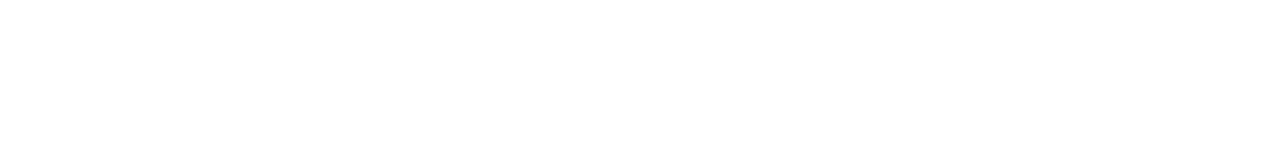
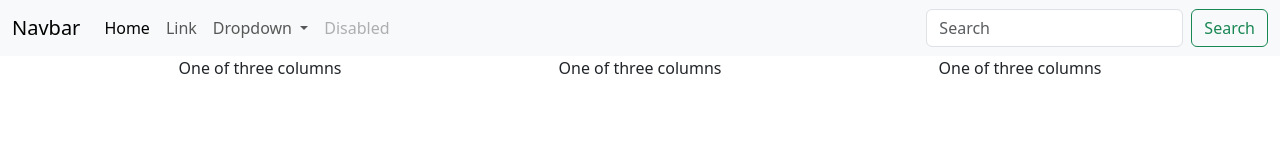
Before and after one commit to Partypanda5/Bootstrap-Project, a plain HTML site: page index.html in a window 1280 px wide. Drawn offline with nearby package versions, Linux system fonts and the light colour scheme.

Commit message:
Did some things

```diff
--- a/index.html
+++ b/index.html
@@ -9,7 +9,57 @@
 </head>
 <body>
 
+    <nav class="navbar navbar-expand-lg bg-body-tertiary">
+        <div class="container-fluid">
+          <a class="navbar-brand" href="#">Navbar</a>
+          <button class="navbar-toggler" type="button" data-bs-toggle="collapse" data-bs-target="#navbarSupportedContent" aria-controls="navbarSupportedContent" aria-expanded="false" aria-label="Toggle navigation">
+            <span class="navbar-toggler-icon"></span>
+          </button>
+          <div class="collapse navbar-collapse" id="navbarSupportedContent">
+            <ul class="navbar-nav me-auto mb-2 mb-lg-0">
+              <li class="nav-item">
+                <a class="nav-link active" aria-current="page" href="HTML/about.html">Home</a>
+              </li>
+              <li class="nav-item">
+                <a class="nav-link" href="#">Link</a>
+              </li>
+              <li class="nav-item dropdown">
+                <a class="nav-link dropdown-toggle" href="#" role="button" data-bs-toggle="dropdown" aria-expanded="false">
+                  Dropdown
+                </a>
+                <ul class="dropdown-menu">
+                  <li><a class="dropdown-item" href="#">Action</a></li>
+                  <li><a class="dropdown-item" href="#">Another action</a></li>
+                  <li><hr class="dropdown-divider"></li>
+                  <li><a class="dropdown-item" href="#">Something else here</a></li>
+                </ul>
+              </li>
+              <li class="nav-item">
+                <a class="nav-link disabled">Disabled</a>
+              </li>
+            </ul>
+            <form class="d-flex" role="search">
+              <input class="form-control me-2" type="search" placeholder="Search" aria-label="Search">
+              <button class="btn btn-outline-success" type="submit">Search</button>
+            </form>
+          </div>
+        </div>
+      </nav>
 
+
+    <div class="container text-center">
+        <div class="row align-items-start">
+          <div class="col">
+            One of three columns
+          </div>
+          <div class="col">
+            One of three columns
+          </div>
+          <div class="col">
+            One of three columns
+          </div>
+        </div>
+      </div>
 
 <script src="https://cdn.jsdelivr.net/npm/bootstrap@5.3.0/dist/js/bootstrap.bundle.min.js" integrity="sha384-geWF76RCwLtnZ8qwWowPQNguL3RmwHVBC9FhGdlKrxdiJJigb/j/68SIy3Te4Bkz" crossorigin="anonymous"></script>
 <script src="JS/script.js"></script>
```
Also changed, not shown: HTML/about.html (added, +28 -0 lines).
